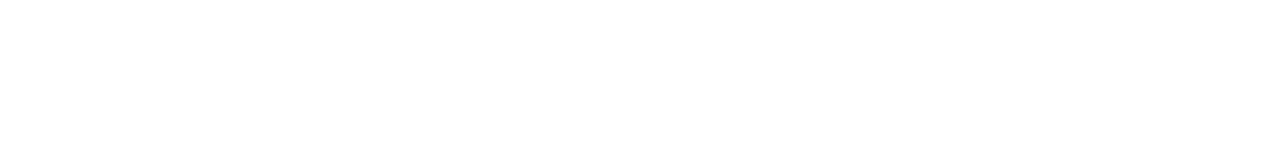
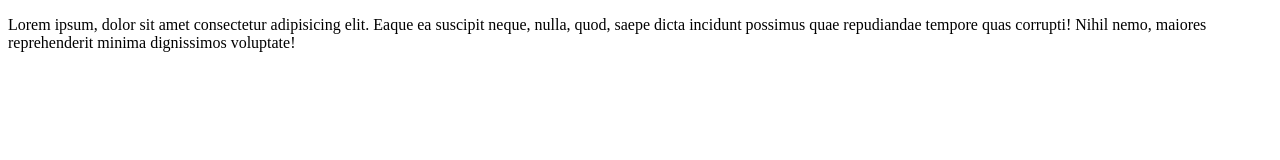
Before and after one commit to risangsangs/test-repo-git, a plain HTML site: page index.html in a window 1280 px wide. Drawn offline with Linux system fonts and the light colour scheme.

Commit message:
mengubah file index.html

```diff
--- a/index.html
+++ b/index.html
@@ -4,9 +4,9 @@
     <meta charset="UTF-8">
     <meta http-equiv="X-UA-Compatible" content="IE=edge">
     <meta name="viewport" content="width=device-width, initial-scale=1.0">
-    <title>Document</title>
+    <title>Coba repo remote</title>
 </head>
 <body>
-
+    <p>Lorem ipsum, dolor sit amet consectetur adipisicing elit. Eaque ea suscipit neque, nulla, quod, saepe dicta incidunt possimus quae repudiandae tempore quas corrupti! Nihil nemo, maiores reprehenderit minima dignissimos voluptate!</p>
 </body>
 </html>
```
